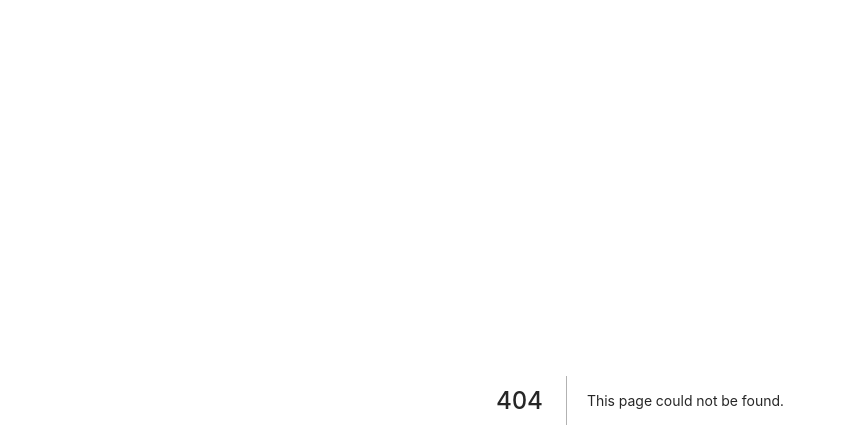
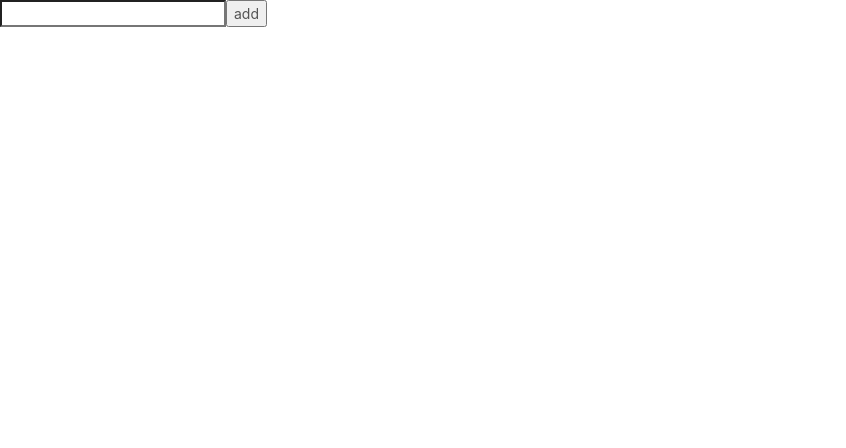
Before and after one commit to tongmaster/hello-next, a Next.js app: page /todolist in a window 1280 px wide. Before the commit this address had no page. Shown: the top 448 px of the page, without its empty margins (0-846 px from the left). Built offline with nearby package versions, Linux system fonts and the light colour scheme.

Commit message:
todolist

```diff
--- /dev/null
+++ b/pages/todolist.js
@@ -0,0 +1,19 @@
+import { useState } from 'react'
+
+function Index() {
+  const [input, setInput] = useState([])
+  return (
+    <>
+      <input type="text" onChange={event => setInput(event.target.value)} />
+      <button onClick={() => setInput([...input, { id: +new date(), input }])}>
+        add
+      </button>
+      <ul>
+        {input.map(inputa => (
+          <li key={inputa.id}> {inputa.input}</li>
+        ))}
+      </ul>
+    </>
+  )
+}
+export default Index
```
